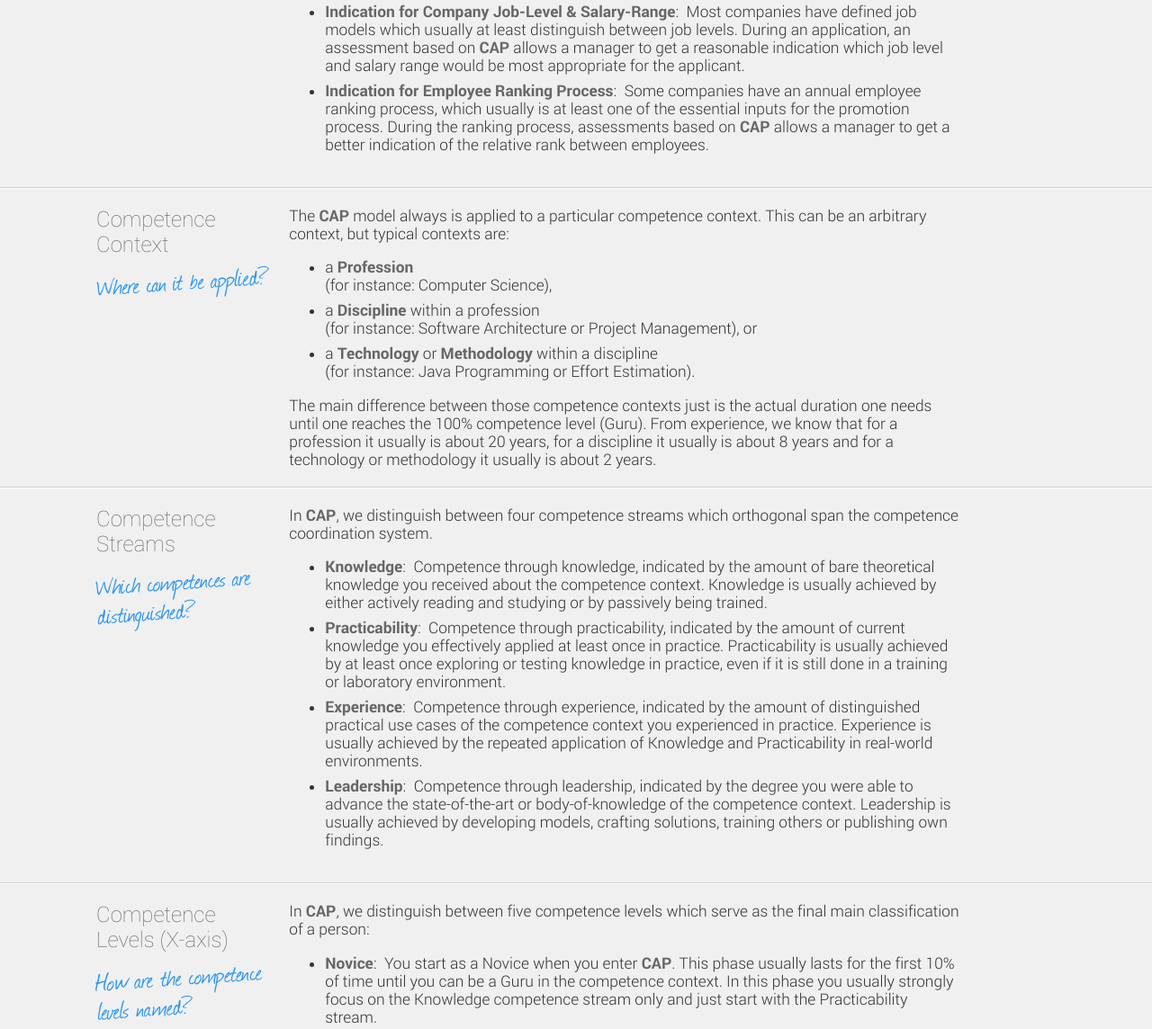
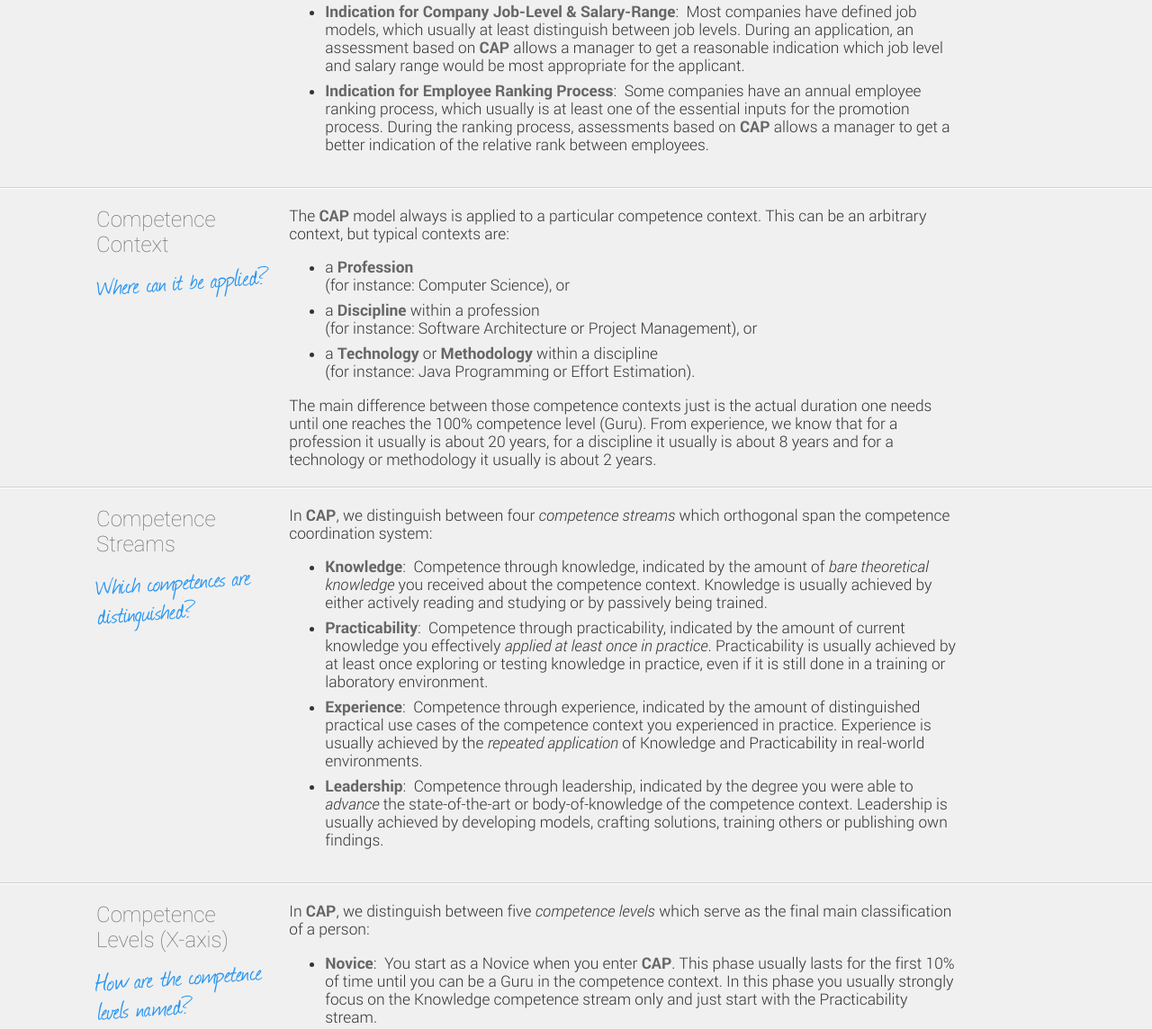
Before and after one commit to rse/cap-model, a website: page index.html in a window 1280 px wide. Shown: the part 1158-2302 px from the top of the page at 90% size. Drawn offline with Linux system fonts and the light colour scheme.

Commit message:
update text

```diff
--- a/index.html
+++ b/index.html
@@ -59,7 +59,7 @@ The <b>CAP</b> model was developed for being applied in the following four disti
         for such a skill matrix.
     </li>
     <li><b>Indication for Company Job-Level &amp; Salary-Range</b>:&nbsp;
-        Most companies have defined job models which usually at least
+        Most companies have defined job models, which usually at least
         distinguish between job levels. During an application, an
         assessment based on <b>CAP</b> allows a manager to get a
         reasonable indication which job level and salary range would be
@@ -87,7 +87,7 @@ The <b>CAP</b> model always is applied to a particular competence context. This
 can be an arbitrary context, but typical contexts are:
 
 <ul>
-    <li>a <b>Profession</b><br> (for instance: Computer Science),</li>
+    <li>a <b>Profession</b><br> (for instance: Computer Science), or</li>
     <li>a <b>Discipline</b> within a profession<br> (for instance: Software Architecture or Project Management), or</li>
     <li>a <b>Technology</b> or <b>Methodology</b> within a discipline<br> (for instance: Java Programming or Effort Estimation).</li>
 </ul>
@@ -107,29 +107,29 @@ or methodology it usually is about 2 years.
                 </div>
                 <div class="g-col-7-12 text">
 
-In <b>CAP</b>, we distinguish between four competence streams which
-orthogonal span the competence coordination system.
+In <b>CAP</b>, we distinguish between four <i>competence streams</i> which
+orthogonal span the competence coordination system:
 
 <ul>
     <li><b>Knowledge</b>:&nbsp;
       Competence through knowledge, indicated by
-      the amount of bare theoretical knowledge you received about the competence context.
+      the amount of <i>bare theoretical knowledge</i> you received about the competence context.
       Knowledge is usually achieved by either actively reading and studying or by passively being trained.
     </li>
     <li><b>Practicability</b>:&nbsp;
       Competence through practicability, indicated by
-      the amount of current knowledge you effectively applied at least once in practice.
+      the amount of current knowledge you effectively <i>applied at least once in practice</i>.
       Practicability is usually achieved by at least once exploring or testing knowledge in
       practice, even if it is still done in a training or laboratory environment.
     </li>
     <li><b>Experience</b>:&nbsp;
       Competence through experience, indicated by
       the amount of distinguished practical use cases of the competence context you experienced in practice.
-      Experience is usually achieved by the repeated application of Knowledge and Practicability in real-world environments.
+      Experience is usually achieved by the <i>repeated application</i> of Knowledge and Practicability in real-world environments.
     </li>
     <li><b>Leadership</b>:&nbsp;
       Competence through leadership, indicated by
-      the degree you were able to advance the state-of-the-art or body-of-knowledge of the competence context.
+      the degree you were able to <i>advance</i> the state-of-the-art or body-of-knowledge of the competence context.
       Leadership is usually achieved by developing models, crafting solutions, training others or publishing own findings.
     </li>
 </ul>
@@ -144,7 +144,7 @@ orthogonal span the competence coordination system.
                 </div>
                 <div class="g-col-7-12 text">
 
-In <b>CAP</b>, we distinguish between five competence levels
+In <b>CAP</b>, we distinguish between five <i>competence levels</i>
 which serve as the final main classification of a person:
 
 <ul>
```
